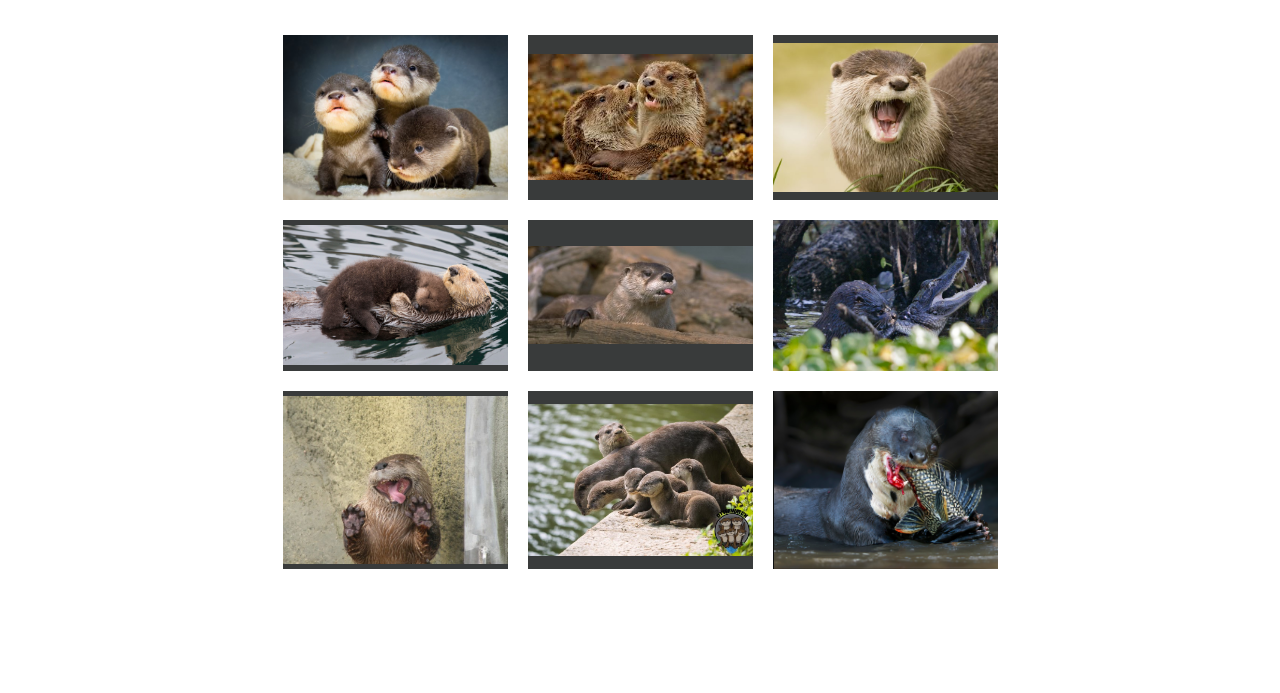
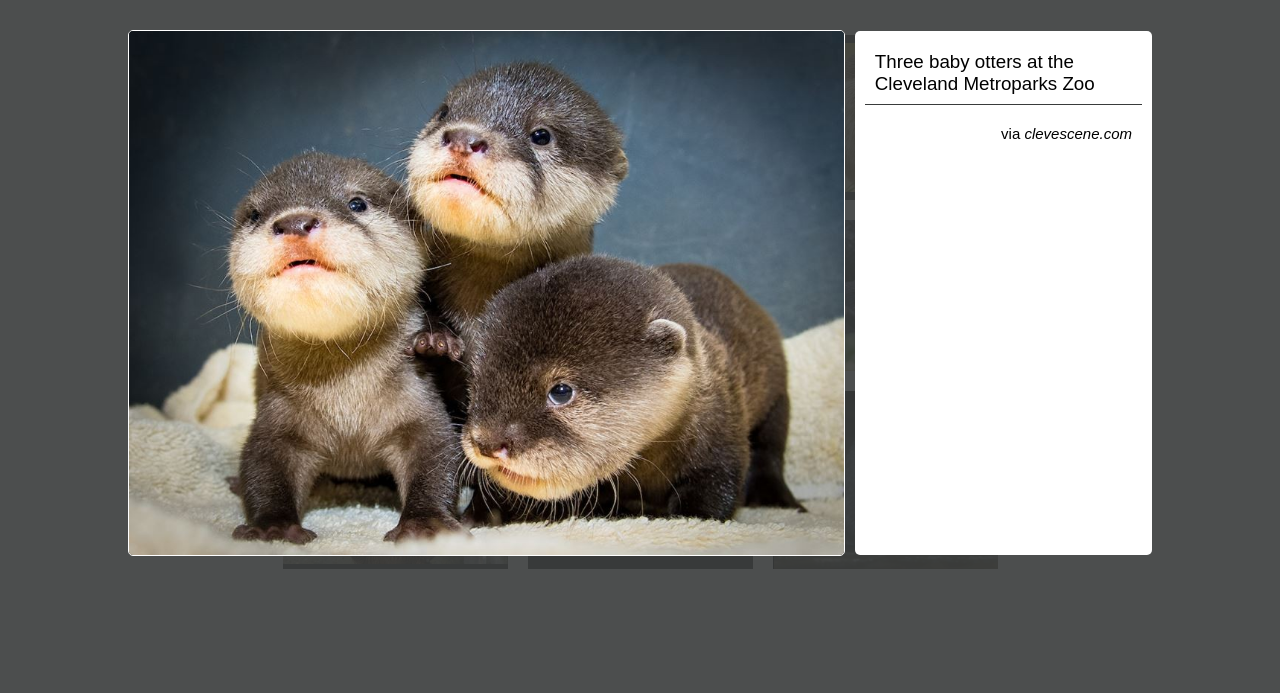
Before and after one commit to lisadean/InstagramClone, a plain HTML site: page index.html in a window 1280 px wide. Shown: the part 107-800 px from the top of the page. Drawn offline with nearby package versions, Linux system fonts and the light colour scheme.

Commit message:
About to break things

```diff
--- a/index.html
+++ b/index.html
@@ -18,10 +18,20 @@
         </div>
 
         <div class="layer2 hidden" data-overlay-layer>
-            <a href="#"><i class="fas fa-times" data-overlay-exit></i></a>
+            <a href="#"><i class="fas fa-times button-overlay-exit" data-overlay-exit></i></a>
             <div class="overlay">
-                <div class="overlay-image"><img src="" alt="" data-overlay-image></div>
+                <div class="overlay-image" data-overlay-image-container>
+                    <img src="" alt="" data-overlay-image>
+                    <div class="overlay-sidebar">
+                        <div class="overlay-caption" data-caption></div>
+                        <div class="overlay-attrib" data-attrib>via <a class="attrib-link" href="#" target="_blank" data-attrib-url></a></div>
+                    </div>
+                </div>
             </div>
+        </div>
+        <div class="layer3 hidden" data-overlay-button-layer>
+            <a href="#"><i class="fas fa-angle-left button-overlay-left" data-overlay-left-arrow></i></a>
+            <a href="#"><i class="fas fa-angle-right button-overlay-right" data-overlay-right-arrow></i></a>
         </div>
     </div>
     <script src="scripts/index.js"></script>
--- a/scripts/index.js
+++ b/scripts/index.js
@@ -53,12 +53,43 @@ function getOverlayLayer() {
     return document.querySelector('[data-overlay-layer]');
 }
 
+function getOverlayButtonLayer() {
+    return document.querySelector('[data-overlay-button-layer]');
+}
+
+function getOverlayImageContainer() {
+    return document.querySelector('[data-overlay-image-container]');
+}
+
 function getOverlayImage() {
     return document.querySelector('[data-overlay-image]');
 }
 
+function getOverlayImageCaption() {
+    return document.querySelector('[data-caption]');
+}
+
+function getOverlayImageAttrib() {
+    return document.querySelector('[data-attrib]');
+}
+
+function getOverlayImageAttribUrl() {
+    return document.querySelector('[data-attrib-url]');
+}
+
 function getImages(){
     return document.querySelectorAll('[data-thumbnail]');
+}
+
+// Copied from http://www.primaryobjects.com/2012/11/19/parsing-hostname-and-domain-from-a-url-with-javascript/
+function getHostName(url) {
+    var match = url.match(/:\/\/(www[0-9]?\.)?(.[^/:]+)/i);
+    if (match != null && match.length > 2 && typeof match[2] === 'string' && match[2].length > 0) {
+    return match[2];
+    }
+    else {
+        return null;
+    }
 }
 
 function resizeImage(image) {
@@ -91,6 +122,15 @@ function resizeImage(image) {
     }, 30);
 }
 
+
+function loadClickedImage(imageObject, imageElement) {
+    getOverlayImage().setAttribute('src', imageElement.getAttribute('src'));
+    getOverlayImage().setAttribute('alt', imageElement.getAttribute('alt'));
+    getOverlayImageCaption().textContent = imageObject.caption;
+    getOverlayImageAttribUrl().setAttribute('href', imageObject.attrib);
+    getOverlayImageAttribUrl().textContent = getHostName(imageObject.attrib);
+}
+
 function loadImages(imageArray) {
     var imageContainer = document.querySelector('[data-image-grid]');
     imageArray.forEach(image => {
@@ -100,8 +140,8 @@ function loadImages(imageArray) {
         newImage.setAttribute('data-thumbnail','');
         newImage.addEventListener('click', event => {
             event.preventDefault();
-            getOverlayImage().setAttribute('src', newImage.getAttribute('src'));
-            getOverlayLayer().classList.remove('hidden');
+            loadClickedImage(image, newImage);
+            showOverlay();
         });
         newImage.onload = resizeImage(newImage);
         var newAnchor = document.createElement('a');
@@ -113,8 +153,26 @@ function loadImages(imageArray) {
     });
 }
 
+function addOverlayImageOnLoadListener() {
+    var image = getOverlayImage();
+    image.addEventListener('load', event => {
+        // console.log(`H: ${image.height}`);
+        getOverlayImageContainer().setAttribute('style', `height: ${image.height}px`);
+    });
+    window.addEventListener('resize', event => {
+        // console.log(`H: ${image.height}`);
+        getOverlayImageContainer().setAttribute('style', `height: ${image.height}px`);
+    });
+}
+
+function showOverlay() {
+    getOverlayLayer().classList.remove('hidden');
+    getOverlayButtonLayer().classList.remove('hidden');
+}
+
 function exitOverlay() {
     getOverlayLayer().classList.add('hidden');
+    getOverlayButtonLayer().classList.add('hidden');
 }
 
 function addOverlayExitListener() {
@@ -131,9 +189,19 @@ function addOverlayExitListener() {
     };
 }
 
+function tempOverlay(){
+    var newImage = document.createElement('img');
+    newImage.setAttribute('src', IMG_DIR + imageList[0].src);
+    newImage.setAttribute('alt', imageList[0].caption);
+    loadClickedImage(imageList[0], newImage);
+    showOverlay();
+}
+
 function main() {
     loadImages(imageList);
+    addOverlayImageOnLoadListener();
     addOverlayExitListener();
+    tempOverlay();
 }
 
 main();
--- a/stylesheets/styles.css
+++ b/stylesheets/styles.css
@@ -51,6 +51,11 @@ html, body {
     display: block;
 }
 
+.header {
+    text-align: center;
+    padding: 40px;
+}
+
 .layer2 {
     position: fixed;
     top: 0;
@@ -68,21 +73,53 @@ html, body {
 }
 
 .overlay-image{
-    width: 60%;
+    width: 80%;
+    display: flex;
+    justify-content: center;
+    align-items: center;
 }
 
 .overlay-image img {
-    width: 100%;
+    display: block;
+    width: 70%;
+    border-radius: 5px;
+    margin-right: 5px;
 }
 
-.layer2 i {
+.overlay-sidebar {
+    width: 30%;
+    height: 100%;
+    margin-left: 5px;
+}
+
+.overlay-caption, .overlay-attrib {
+    margin: 10px;
+    padding: 10px;
+}
+
+.overlay-attrib {
+    text-align: right;
+}
+
+.button-overlay-exit {
     position: fixed;
     top: 20px;
     right: 20px;
 }
 
-.header {
-    text-align: center;
+.layer3 {
+    position: fixed;
+    top: 0;
+    left: 0;
+    width: 100%;
+    height: 100%;
+    display: flex;
+    justify-content: space-between;
+    align-items: center;
+}
+
+.button-overlay-left, .button-overlay-right {
+    display: block;
     padding: 40px;
 }
 
@@ -97,10 +134,14 @@ html, body {
 }
 
 .layer2 {
+    z-index: 3;
+}
+
+.layer3 {
     z-index: 2;
 }
 
-/* Fonts */
+/* Fonts, colors, borders */
 
 html {
     font-family: Arial, Helvetica, sans-serif;
@@ -111,12 +152,6 @@ html {
     font-size: 3em;
 }
 
-.layer2 i {
-    font-size: 3em;
-}
-
-/* Colors and borders */
-
 .image-grid a {
     background-color: rgb(57, 59, 59);
 }
@@ -125,7 +160,28 @@ html {
     background-color: rgba(57, 59, 59, 0.9);
 }
 
-.layer2 i {
+.overlay-image img {
+    border-radius: 5px;
+    border: white solid 1px;
+}
+
+.overlay-sidebar {
+    border-radius: 5px;
+    background-color: white;
+}
+
+.overlay-caption {
+    font-size: 1.25em;
+    border-bottom: rgb(57, 59, 59) 1px solid;
+}
+
+.attrib-link {
+    font-style: italic;
+    color: rgb(57, 59, 59);
+}
+
+.button-overlay-exit, .button-overlay-left, .button-overlay-right {
+    font-size: 3em;
     color: white;
 }
 
```
Also changed, not shown: 1 other file.
